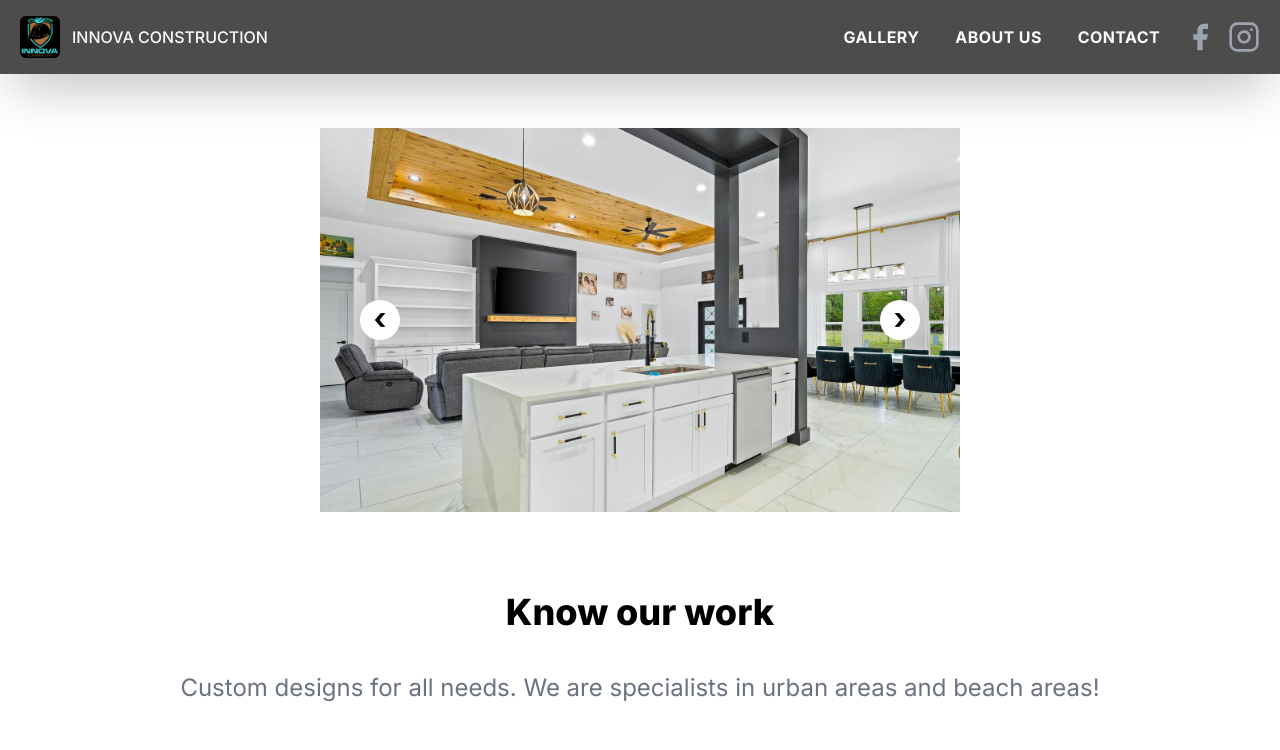
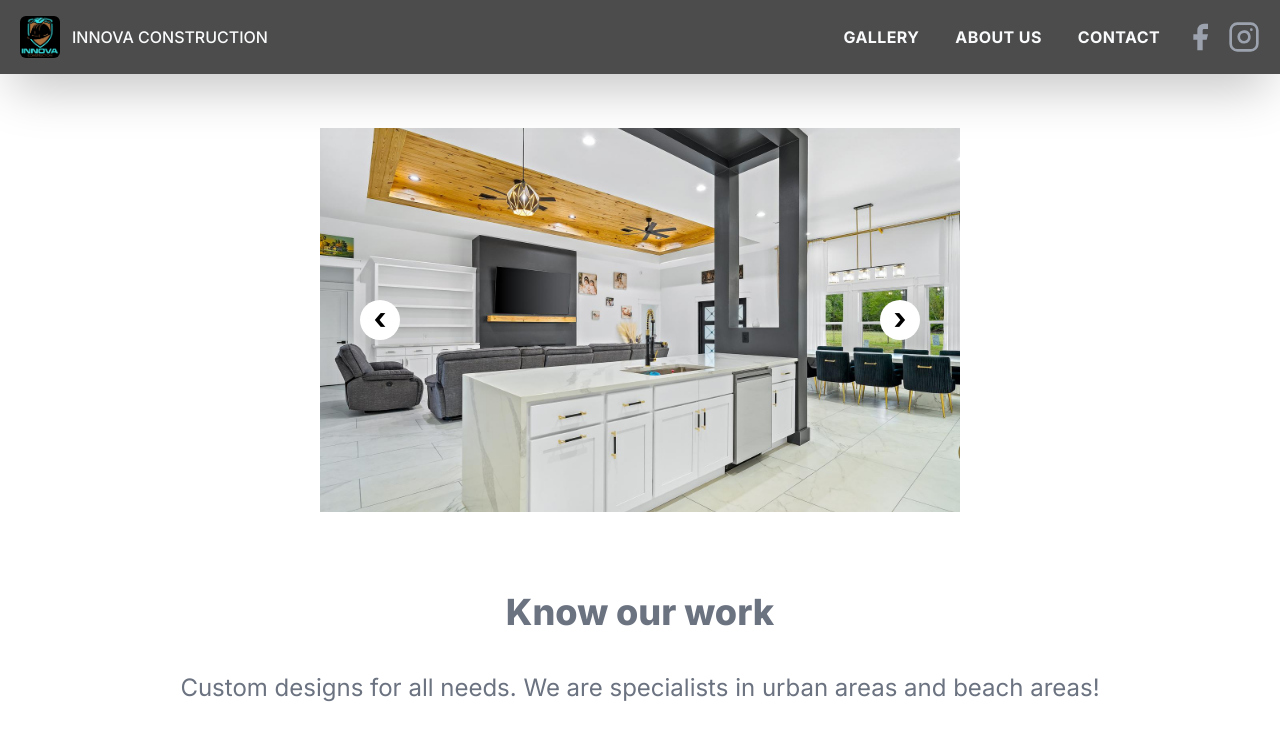
Before and after one commit to flpmcruz/innovanextjs, a Next.js app: page /gallery in a window 1280 px wide. Shown: the top 750 px of the page. Built offline with nearby package versions, Linux system fonts and the light colour scheme.

Commit message:
Updated text styles and corrected typos in the Gallery component

```diff
--- a/src/app/gallery/page.tsx
+++ b/src/app/gallery/page.tsx
@@ -48,7 +48,7 @@ export default function Gallery() {
 
       <section className="bg-white dark:bg-gray-900 pt-10">
         <div className="container px-6 py-10 mx-auto">
-          <h1 className="headings">Know our work
+          <h1 className="headings text-gray-500 dark:text-gray-300">Know our work
           </h1>
 
           <p className="mt-4 text-center text-gray-500 dark:text-gray-300 text-2xl">
@@ -61,7 +61,7 @@ export default function Gallery() {
               <div
                 className="flex flex-col justify-center w-full h-full px-8 py-4 transition-opacity duration-700 opacity-0 backdrop-blur-sm bg-gray-800/60 group-hover:opacity-100">
                 <h2 className="mt-4 text-xl font-semibold text-white capitalize">Restrooms</h2>
-                <a href="tel:+12512842842" className="mt-2 text-lg text-blue-400 ">Call us htmlFor more</a>
+                <a href="tel:+12512842842" className="mt-2 text-lg text-blue-400 ">Call us For more</a>
               </div>
             </div>
 
@@ -70,7 +70,7 @@ export default function Gallery() {
               <div
                 className="flex flex-col justify-center w-full h-full px-8 py-4 transition-opacity duration-700 opacity-0 backdrop-blur-sm bg-gray-800/60 group-hover:opacity-100">
                 <h2 className="mt-4 text-xl font-semibold text-white capitalize">Livingrooms</h2>
-                <a href="tel:+12512842842" className="mt-2 text-lg text-blue-400 ">Call us htmlFor more</a>
+                <a href="tel:+12512842842" className="mt-2 text-lg text-blue-400 ">Call us For more</a>
               </div>
             </div>
 
@@ -79,7 +79,7 @@ export default function Gallery() {
               <div
                 className="flex flex-col justify-center w-full h-full px-8 py-4 transition-opacity duration-700 opacity-0 backdrop-blur-sm bg-gray-800/60 group-hover:opacity-100">
                 <h2 className="mt-4 text-xl font-semibold text-white capitalize">Bedrooms</h2>
-                <a href="tel:+12512842842" className="mt-2 text-lg text-blue-400 ">Call us htmlFor more</a>
+                <a href="tel:+12512842842" className="mt-2 text-lg text-blue-400 ">Call us For more</a>
               </div>
             </div>
           </div>
```
